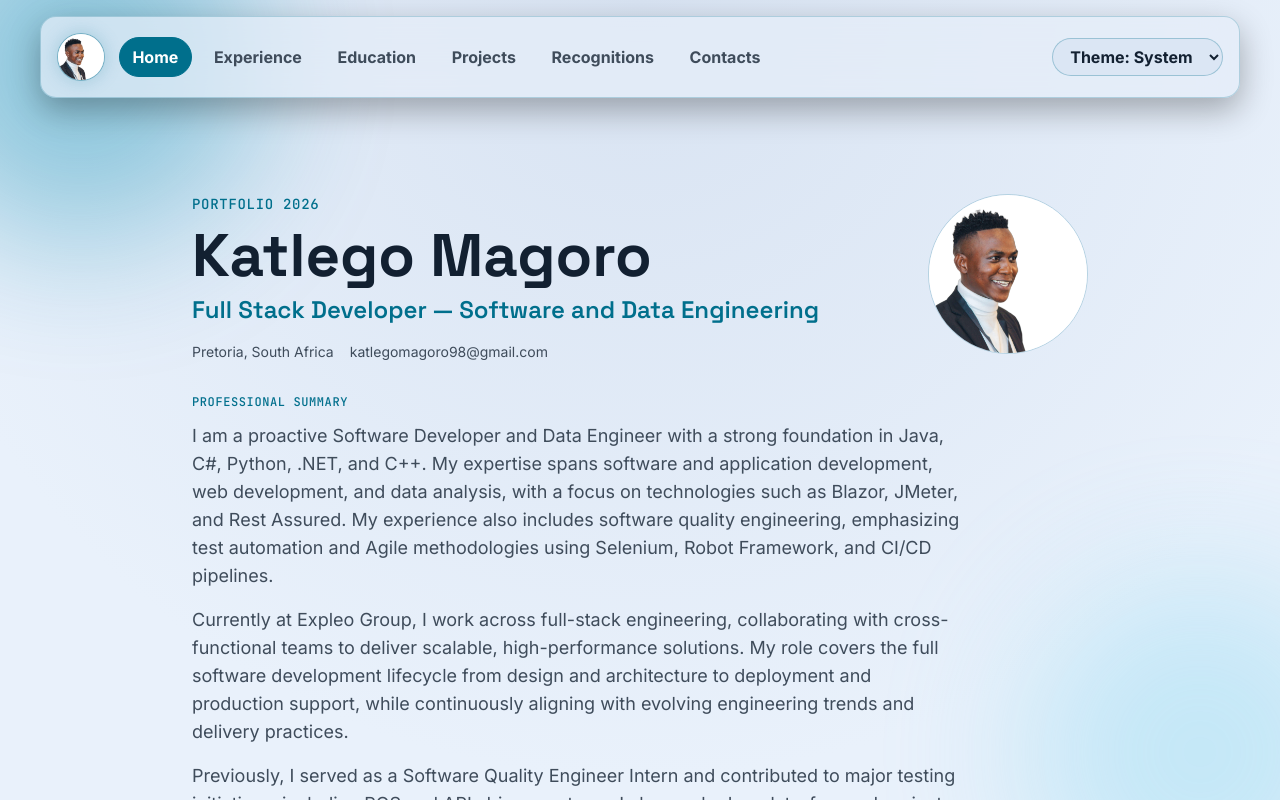
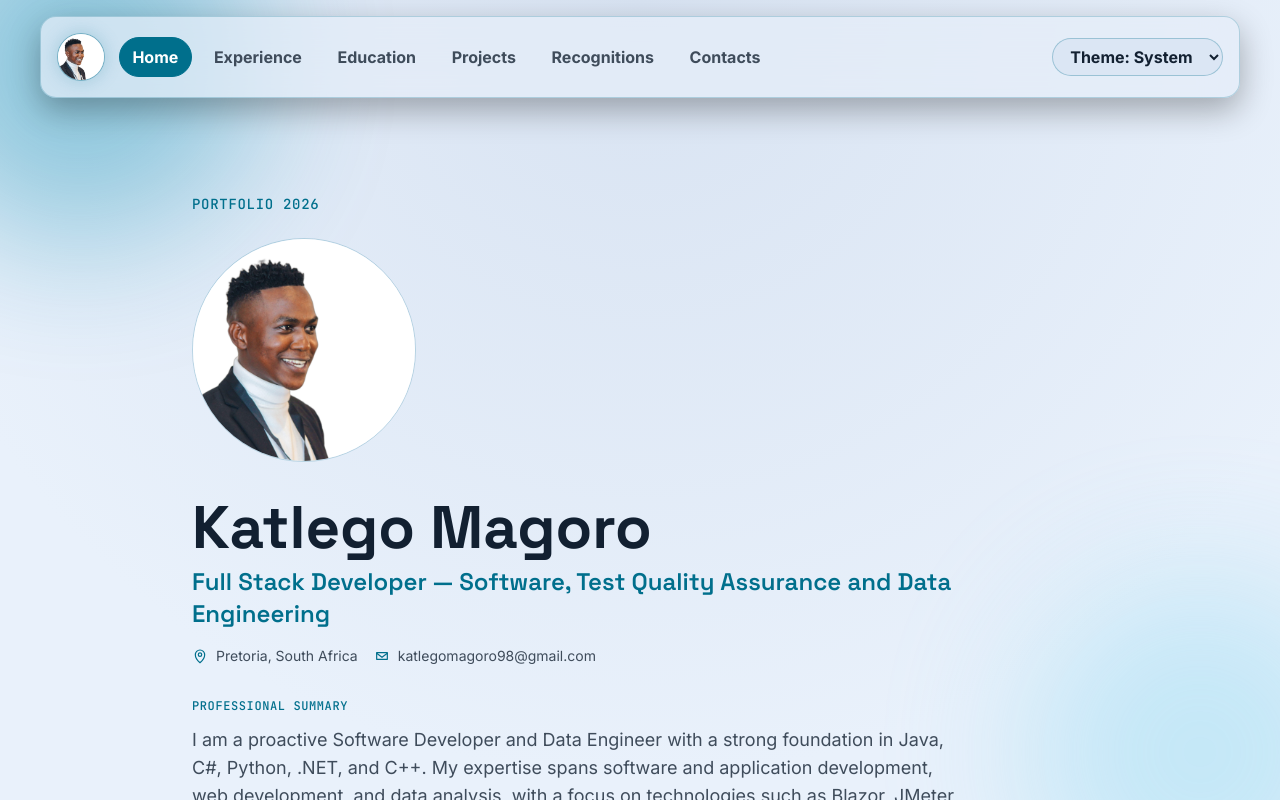
Before and after one commit to katlegomagoro/KatlegoMagoroPortfolio, a React (Vite) app in the folder app/: page / in a window 1280 px wide. Both pictures are taken after a click on the button "Press Enter to Continue". Shown: the top 800 px of the page. Built offline with nearby package versions, Linux system fonts and the light colour scheme.

Commit message:
feat: refine home hero layout and theme UX polish

```diff
--- a/app/src/App.tsx
+++ b/app/src/App.tsx
@@ -462,35 +462,14 @@ function HomePage({ profile }: { profile: Profile }) {
         onMouseLeave={handleHeroLeave}
         className="relative mx-auto max-w-5xl px-4 pt-20 pb-16 md:px-16"
       >
-        <div className="grid grid-cols-1 items-start gap-8 md:grid-cols-[1fr_auto]">
-          <div>
-            <p className="font-mono text-sm tracking-[0.05em] uppercase text-primary">
-              Portfolio 2026
-            </p>
-            <h1 className="mt-3 font-headline text-4xl font-bold text-on-surface md:text-6xl">
-              {profile.basics.name}
-            </h1>
-            <p className="mt-2 font-headline text-xl text-primary md:text-2xl">
-              {profile.basics.title}
-            </p>
-
-            <div className="mt-4 flex flex-wrap gap-4 text-sm text-on-surface-variant">
-              <span>{profile.basics.location}</span>
-              {profile.basics.phone && <span>{profile.basics.phone}</span>}
-              <span>
-                <a
-                  href={`mailto:${profile.basics.email}`}
-                  className="underline-offset-4 hover:underline"
-                >
-                  {profile.basics.email}
-                </a>
-              </span>
-            </div>
-          </div>
+        <div className="flex flex-col items-start gap-6">
+          <p className="font-mono text-sm tracking-[0.05em] uppercase text-primary">
+            Portfolio 2026
+          </p>
 
           <div
             aria-label="Profile photo"
-            className="h-32 w-32 overflow-hidden rounded-full border border-primary/20 md:h-40 md:w-40"
+            className="h-40 w-40 overflow-hidden rounded-full border border-primary/20 md:h-56 md:w-56"
           >
             {profile.basics.headshot ? (
               <img
@@ -506,6 +485,64 @@ function HomePage({ profile }: { profile: Profile }) {
                 {initials}
               </div>
             )}
+          </div>
+
+          <div>
+            <h1 className="mt-3 font-headline text-4xl font-bold text-on-surface md:text-6xl">
+              {profile.basics.name}
+            </h1>
+            <p className="mt-2 font-headline text-xl text-primary md:text-2xl">
+              {profile.basics.title}
+            </p>
+
+            <div className="mt-4 flex flex-wrap gap-4 text-sm text-on-surface-variant">
+              <span className="inline-flex items-center gap-2">
+                <svg
+                  aria-hidden="true"
+                  viewBox="0 0 24 24"
+                  className="h-4 w-4 text-primary"
+                  fill="none"
+                  stroke="currentColor"
+                  strokeWidth="1.8"
+                >
+                  <path
+                    strokeLinecap="round"
+                    strokeLinejoin="round"
+                    d="M12 22s7-5.9 7-12a7 7 0 10-14 0c0 6.1 7 12 7 12z"
+                  />
+                  <circle cx="12" cy="10" r="2.6" />
+                </svg>
+                {profile.basics.location}
+              </span>
+              {profile.basics.phone && <span>{profile.basics.phone}</span>}
+              <span className="inline-flex items-center gap-2">
+                <svg
+                  aria-hidden="true"
+                  viewBox="0 0 24 24"
+                  className="h-4 w-4 text-primary"
+                  fill="none"
+                  stroke="currentColor"
+                  strokeWidth="1.8"
+                >
+                  <path
+                    strokeLinecap="round"
+                    strokeLinejoin="round"
+                    d="M4 7h16v10H4z"
+                  />
+                  <path
+                    strokeLinecap="round"
+                    strokeLinejoin="round"
+                    d="M4 8l8 6 8-6"
+                  />
+                </svg>
+                <a
+                  href={`mailto:${profile.basics.email}`}
+                  className="underline-offset-4 hover:underline"
+                >
+                  {profile.basics.email}
+                </a>
+              </span>
+            </div>
           </div>
         </div>
 
--- a/app/src/data/profile.json
+++ b/app/src/data/profile.json
@@ -1,7 +1,7 @@
 {
   "basics": {
     "name": "Katlego Magoro",
-    "title": "Full Stack Developer — Software and Data Engineering",
+    "title": "Full Stack Developer — Software, Test Quality Assurance and Data Engineering",
     "location": "Pretoria, South Africa",
     "address": "Pretoria / Johannesburg, South Africa",
     "email": "katlegomagoro98@gmail.com",
```
